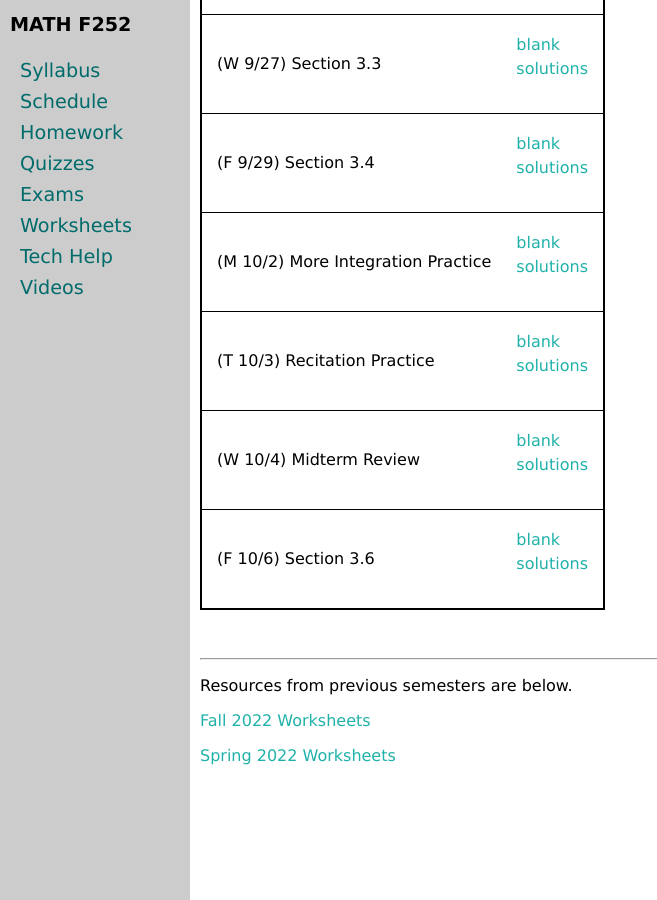
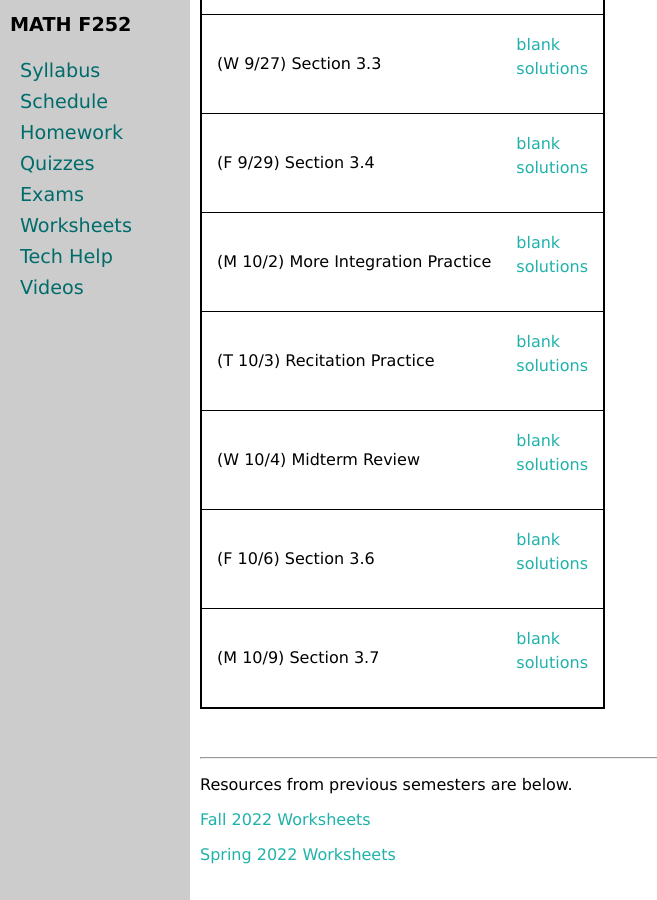
Before and after one commit to uaf-math/calc2, a Jekyll site: the page built from worksheets.md, in a window 1280 px wide and 900 px high, scrolled down 1797 px. Shown: the whole window, without its empty margins (0-657 px from the left). Built offline with Jekyll 4.4.1, drawn with Linux system fonts in a browser that asks for light colours.

Commit message:
Update worksheets.yml

```diff
--- a/_data/worksheets.yml
+++ b/_data/worksheets.yml
@@ -67,3 +67,6 @@ worksheets:
 - name: (F 10/6) Section 3.6
   blank: M252-3-6.pdf
   solutions: M252-3-6-s.pdf
+- name: (M 10/9) Section 3.7
+  blank: M252-3-7.pdf
+  solutions: M252-3-7-s.pdf
```
